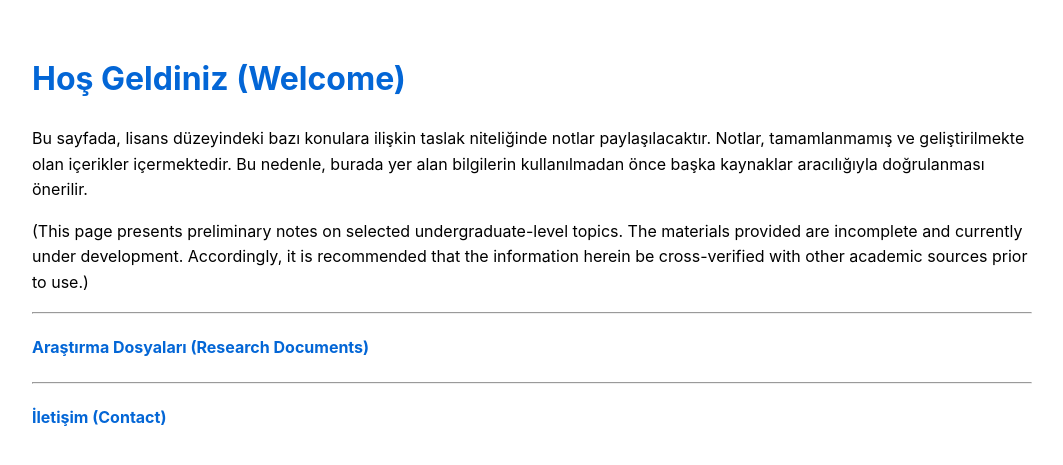
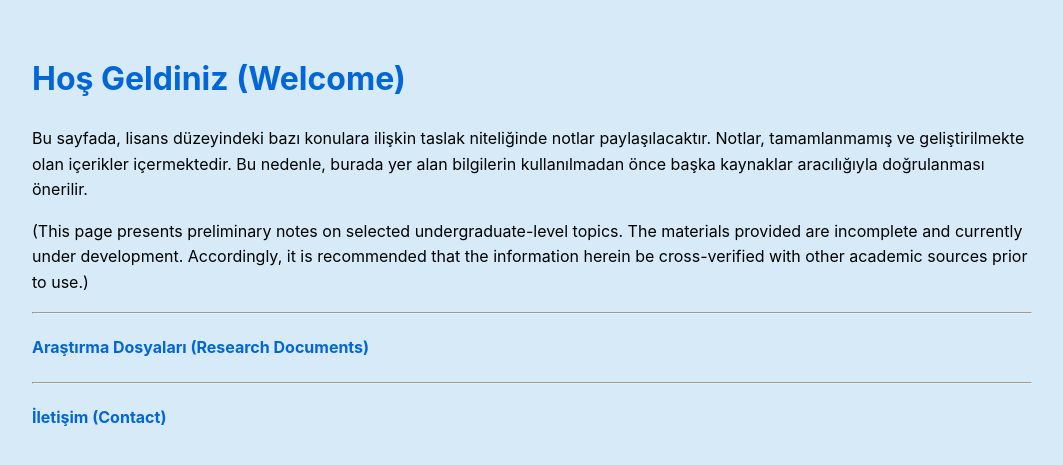
Before and after one commit to tburakarslan/tburakarslan.github.io, a Jekyll site: the page built from index.md, in a window 1280 px wide. Shown: the top 465 px of the page, without its empty margins (108-1171 px from the left). Built offline with Jekyll 4.4.1, drawn with Linux system fonts in a browser that asks for light colours; our own code applies the rules of GitHub Pages for plain Markdown files.

Commit message:
Update default.html

```diff
--- a/_layouts/default.html
+++ b/_layouts/default.html
@@ -13,7 +13,7 @@
         padding: 2rem;
         font-family: -apple-system, BlinkMacSystemFont, "Segoe UI", Roboto, Helvetica, Arial, sans-serif;
         line-height: 1.6;
-        background-color: #ffffff;
+        background-color: #d6eaf8;
         color: #000000;
       }
       a {
```
